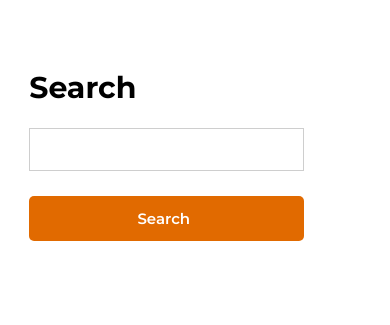
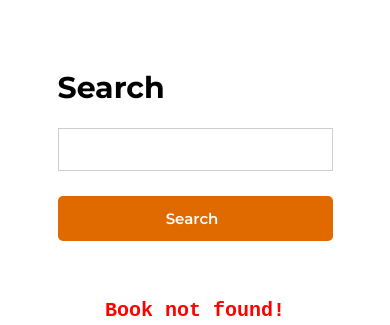
Before and after one commit to bekteresedov/book-store, a plain HTML site: page assets/pages/search.html in a window 390 px wide. Both pictures are taken after typing "Sample" into the empty fields and a click on the button "Search". Shown: the part 67-392 px from the top of the page. Drawn offline with Linux system fonts and the light colour scheme.

Commit message:
completed search

```diff
--- a/assets/js/search.js
+++ b/assets/js/search.js
@@ -48,20 +48,30 @@ const next = document.querySelector(".next");
 const back = document.querySelector(".back");
 const right = document.querySelector(".search-container .right");
 const button = document.querySelector(".button");
+const error = document.querySelector(".error");
 
 button.addEventListener("click", () => {
   const input = document.getElementById("heyva");
-  let inputValue = input.value.toUpperCase();
+  let inputValue = input.value.trim().toUpperCase();
+  if (!inputValue) {
+    return;
+  }
   input.value = "";
   data = bookList.filter((book) =>
     book.content.bookName.toLocaleUpperCase().includes(inputValue)
   );
-  if (data.length) {
+  if (!data.length) {
+    right.style.display = "none";
+    error.style.display = "flex";
+    right.appendChild(h2);
+  } else if (data.length) {
+    error.style.display = "none";
+
     bookContainer.innerHTML = "";
     right.style.display = "flex";
     let bookCount = 0;
     let e = data[bookCount];
-    getDataView(e);
+    main(e);
     next.addEventListener("click", () => {
       if (bookCount == data.length - 1) {
         bookContainer.innerHTML = "";
--- a/assets/pages/search.html
+++ b/assets/pages/search.html
@@ -87,6 +87,7 @@
             <input class="input" id="heyva" type="text" />
             <button class="button">Search</button>
           </div>
+          <p class="error">Book not found!</p>
           <div class="right">
             <img src="../icon/back.svg" alt="back" class="back" />
             <div class="book-container"></div>
--- a/assets/styles/search.css
+++ b/assets/styles/search.css
@@ -39,6 +39,7 @@ main .search .search-container .button {
 
 main .search .search-container {
   display: flex;
+  /* justify-content: center; */
   column-gap: 50px;
 }
 
@@ -89,3 +90,37 @@ main .search .search-container .right .book-container h3 {
 main .search .search-container .right .book-container p {
   line-height: 18.31px;
 }
+
+.error {
+  display: none;
+  font-size: 30px;
+  color: red;
+  font-family: "Courier New", Courier, monospace;
+  font-weight: bold;
+  margin-top: 60px;
+}
+
+@media screen and (max-width: 742px) {
+  main .search .search-container {
+    flex-direction: column;
+    align-items: center;
+  }
+
+  main .search .search-container .right .img {
+    width: 100px;
+    height: 151px;
+  }
+  main .search .search-container .right .book-container h2 {
+    font-size: 15px;
+  }
+  main .search .search-container .right .book-container p {
+    font-size: 10px;
+  }
+  main .search .search-container .right .book-container h3 {
+    font-size: 12px;
+  }
+
+  .error {
+    font-size: 20px;
+  }
+}
```
